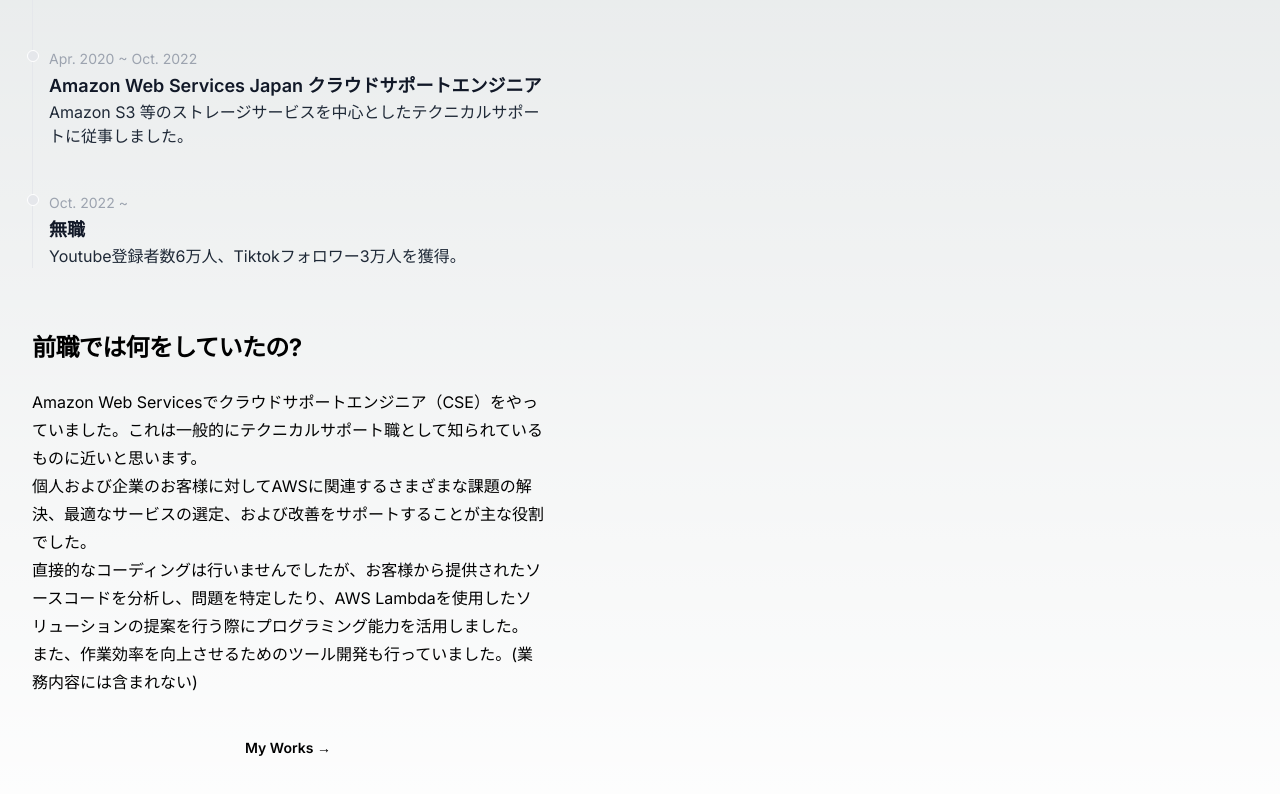
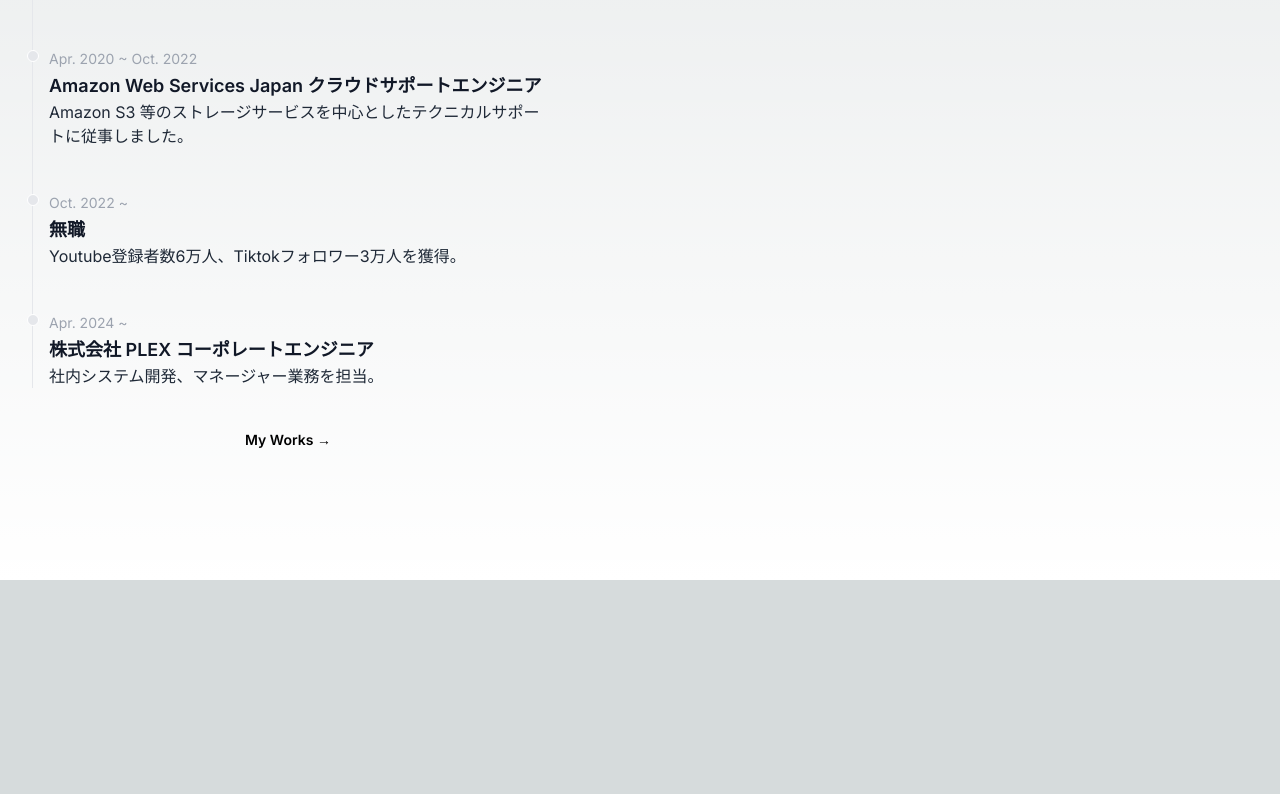
Before and after one commit to uma0317/portfolio, a Next.js app: page /about in a window 1280 px wide. Shown: the part 872-1666 px from the top of the page. After the commit the page ends 1452 px from the top, so only its background shows below. Built offline with nearby package versions, Linux system fonts and the light colour scheme.

Commit message:
feat: 🎸 職歴を更新

```diff
--- a/src/app/about/page.tsx
+++ b/src/app/about/page.tsx
@@ -1,31 +1,24 @@
-import Image from 'next/image'
-import Link from 'next/link'
+import Image from "next/image";
+import Link from "next/link";
 
 export default function Home() {
   return (
     <div className="relative isolate overflow-hidden px-6 py-24 sm:py-32 lg:overflow-visible lg:px-0">
-            {/* <div className="absolute inset-0 -z-10 overflow-hidden">
-                <svg className="absolute left-[max(50%,25rem)] top-0 h-[64rem] w-[128rem] -translate-x-1/2 stroke-gray-200 [mask-image:radial-gradient(64rem_64rem_at_top,white,transparent)]" aria-hidden="true">
-                    <defs>
-                        <pattern id="e813992c-7d03-4cc4-a2bd-151760b470a0" width="200" height="200" x="50%" y="-1" patternUnits="userSpaceOnUse">
-                            <path d="M100 200V.5M.5 .5H200" fill="none" />
-                        </pattern>
-                    </defs>
-                    <svg x="50%" y="-1" className="overflow-visible fill-gray-50">
-                        <path d="M-100.5 0h201v201h-201Z M699.5 0h201v201h-201Z M499.5 400h201v201h-201Z M-300.5 600h201v201h-201Z" stroke-width="0" />
-                    </svg>
-                    <rect width="100%" height="100%" stroke-width="0" fill="url(#e813992c-7d03-4cc4-a2bd-151760b470a0)" />
-                </svg>
-            </div> */}
       <div className="mx-auto grid max-w-2xl grid-cols-1 gap-x-8 gap-y-16 lg:mx-0 lg:max-w-none lg:grid-cols-2 lg:items-start lg:gap-y-10">
         <div className="lg:col-span-2 lg:col-start-1 lg:row-start-1 lg:mx-auto lg:grid lg:w-full lg:max-w-7xl lg:grid-cols-2 lg:gap-x-8 lg:px-8">
           <div className="lg:pr-4">
             <div className="lg:max-w-lg">
-                            <p className="text-base font-semibold leading-7 text-indigo-600">About Me</p>
-                            <h1 className="mt-2 text-3xl font-bold tracking-tight text-white-900 sm:text-4xl">山崎 悠雅</h1>
+              <p className="text-base font-semibold leading-7 text-indigo-600">
+                About Me
+              </p>
+              <h1 className="mt-2 text-3xl font-bold tracking-tight text-white-900 sm:text-4xl">
+                山崎 悠雅
+              </h1>
               <p className="mt-6 text-xl leading-8 text-white-700">
-                                関東在住のエンジニアです。<br />
-                                コーディング、映像制作、CG制作、ギターが好きです。<br />
+                関東在住のエンジニアです。
+                <br />
+                コーディング、映像制作、CG制作、ギターが好きです。
+                <br />
                 嫌いなものは紙が必要な手続きです。
               </p>
             </div>
@@ -42,58 +35,102 @@
         <div className="lg:col-span-2 lg:col-start-1 lg:row-start-2 lg:mx-auto lg:grid lg:w-full lg:max-w-7xl lg:grid-cols-2 lg:gap-x-8 lg:px-8">
           <div className="lg:pr-4">
             <div className="max-w-xl text-base leading-7 text-white-700 lg:max-w-lg">
-                            <h2 className="mt-4 text-2xl font-bold tracking-tight text-white-900">職歴</h2>
+              <h2 className="mt-4 text-2xl font-bold tracking-tight text-white-900">
+                職歴
+              </h2>
               <ol className="relative border-l border-gray-200 dark:border-gray-700">
                 <li className="mb-10 ml-4">
                   <div className="absolute w-3 h-3 bg-gray-200 rounded-full mt-1.5 -left-1.5 border border-white dark:border-gray-900 dark:bg-gray-700"></div>
-                                    <time className="mb-1 text-sm font-normal leading-none text-gray-400 dark:text-gray-500">Aug. 2018 1 week</time>
-                                    <h3 className="text-lg font-semibold text-gray-900 dark:text-white">Amazon Web Services Japan インターン</h3>
-                                    <p className="mb-4 text-base font-normal text-gray-800 dark:text-gray-400">個人でのバグ修正コンペでは1位、AWSを使用したグループハッカソンでは2位を獲得。</p>
+                  <time className="mb-1 text-sm font-normal leading-none text-gray-400 dark:text-gray-500">
+                    Aug. 2018 1 week
+                  </time>
+                  <h3 className="text-lg font-semibold text-gray-900 dark:text-white">
+                    Amazon Web Services Japan インターン
+                  </h3>
+                  <p className="mb-4 text-base font-normal text-gray-800 dark:text-gray-400">
+                    個人でのバグ修正コンペでは1位、AWSを使用したグループハッカソンでは2位を獲得。
+                  </p>
                 </li>
                 <li className="mb-10 ml-4">
                   <div className="absolute w-3 h-3 bg-gray-200 rounded-full mt-1.5 -left-1.5 border border-white dark:border-gray-900 dark:bg-gray-700"></div>
-                                    <time className="mb-1 text-sm font-normal leading-none text-gray-400 dark:text-gray-500">Sep. 2018 2 week</time>
-                                    <h3 className="text-lg font-semibold text-gray-900 dark:text-white">株式会社コロプラ インターン</h3>
-                                    <p className="text-base font-normal text-gray-800 dark:text-gray-400">サーバーサイド、データベース開発を経験。</p>
+                  <time className="mb-1 text-sm font-normal leading-none text-gray-400 dark:text-gray-500">
+                    Sep. 2018 2 week
+                  </time>
+                  <h3 className="text-lg font-semibold text-gray-900 dark:text-white">
+                    株式会社コロプラ インターン
+                  </h3>
+                  <p className="text-base font-normal text-gray-800 dark:text-gray-400">
+                    サーバーサイド、データベース開発を経験。
+                  </p>
                 </li>
                 <li className="mb-10 ml-4">
                   <div className="absolute w-3 h-3 bg-gray-200 rounded-full mt-1.5 -left-1.5 border border-white dark:border-gray-900 dark:bg-gray-700"></div>
-                                    <time className="mb-1 text-sm font-normal leading-none text-gray-400 dark:text-gray-500">Sep. 2018 1 month</time>
-                                    <h3 className="text-lg font-semibold text-gray-900 dark:text-white">楽天 インターン</h3>
-                                    <p className="text-base font-normal text-gray-800 dark:text-gray-400">Angular.jsを使用したフロントエンド開発に従事し、新しい機能の追加を行いました。</p>
+                  <time className="mb-1 text-sm font-normal leading-none text-gray-400 dark:text-gray-500">
+                    Sep. 2018 1 month
+                  </time>
+                  <h3 className="text-lg font-semibold text-gray-900 dark:text-white">
+                    楽天 インターン
+                  </h3>
+                  <p className="text-base font-normal text-gray-800 dark:text-gray-400">
+                    Angular.jsを使用したフロントエンド開発に従事し、新しい機能の追加を行いました。
+                  </p>
                 </li>
                 <li className="mb-10 ml-4">
                   <div className="absolute w-3 h-3 bg-gray-200 rounded-full mt-1.5 -left-1.5 border border-white dark:border-gray-900 dark:bg-gray-700"></div>
-                                    <time className="mb-1 text-sm font-normal leading-none text-gray-400 dark:text-gray-500">Mar. 2020</time>
-                                    <h3 className="text-lg font-semibold text-gray-900 dark:text-white">北見工業大学 情報システム工学科 卒業</h3>
+                  <time className="mb-1 text-sm font-normal leading-none text-gray-400 dark:text-gray-500">
+                    Mar. 2020
+                  </time>
+                  <h3 className="text-lg font-semibold text-gray-900 dark:text-white">
+                    北見工業大学 情報システム工学科 卒業
+                  </h3>
                 </li>
                 <li className="mb-10 ml-4">
                   <div className="absolute w-3 h-3 bg-gray-200 rounded-full mt-1.5 -left-1.5 border border-white dark:border-gray-900 dark:bg-gray-700"></div>
-                                    <time className="mb-1 text-sm font-normal leading-none text-gray-400 dark:text-gray-500">Apr. 2020 ~ Oct. 2022</time>
-                                    <h3 className="text-lg font-semibold text-gray-900 dark:text-white">Amazon Web Services Japan クラウドサポートエンジニア</h3>
-                                    <p className="text-base font-normal text-gray-800 dark:text-gray-400">Amazon S3 等のストレージサービスを中心としたテクニカルサポートに従事しました。</p>
+                  <time className="mb-1 text-sm font-normal leading-none text-gray-400 dark:text-gray-500">
+                    Apr. 2020 ~ Oct. 2022
+                  </time>
+                  <h3 className="text-lg font-semibold text-gray-900 dark:text-white">
+                    Amazon Web Services Japan クラウドサポートエンジニア
+                  </h3>
+                  <p className="text-base font-normal text-gray-800 dark:text-gray-400">
+                    Amazon S3
+                    等のストレージサービスを中心としたテクニカルサポートに従事しました。
+                  </p>
                 </li>
                 <li className="mb-10 ml-4">
                   <div className="absolute w-3 h-3 bg-gray-200 rounded-full mt-1.5 -left-1.5 border border-white dark:border-gray-900 dark:bg-gray-700"></div>
-                                    <time className="mb-1 text-sm font-normal leading-none text-gray-400 dark:text-gray-500">Oct. 2022 ~</time>
-                                    <h3 className="text-lg font-semibold text-gray-900 dark:text-white">無職</h3>
-                                    <p className="text-base font-normal text-gray-800 dark:text-gray-400">Youtube登録者数6万人、Tiktokフォロワー3万人を獲得。</p>
+                  <time className="mb-1 text-sm font-normal leading-none text-gray-400 dark:text-gray-500">
+                    Oct. 2022 ~
+                  </time>
+                  <h3 className="text-lg font-semibold text-gray-900 dark:text-white">
+                    無職
+                  </h3>
+                  <p className="text-base font-normal text-gray-800 dark:text-gray-400">
+                    Youtube登録者数6万人、Tiktokフォロワー3万人を獲得。
+                  </p>
+                </li>
+                <li className="mb-10 ml-4">
+                  <div className="absolute w-3 h-3 bg-gray-200 rounded-full mt-1.5 -left-1.5 border border-white dark:border-gray-900 dark:bg-gray-700"></div>
+                  <time className="mb-1 text-sm font-normal leading-none text-gray-400 dark:text-gray-500">
+                    Apr. 2024 ~
+                  </time>
+                  <h3 className="text-lg font-semibold text-gray-900 dark:text-white">
+                    株式会社 PLEX コーポレートエンジニア
+                  </h3>
+                  <p className="text-base font-normal text-gray-800 dark:text-gray-400">
+                    社内システム開発、マネージャー業務を担当。
+                  </p>
                 </li>
               </ol>
-                            <h2 className="mt-16 text-2xl font-bold tracking-tight text-white-900">前職では何をしていたの?</h2>
-                            <p className="mt-6">
-                                Amazon Web Servicesでクラウドサポートエンジニア（CSE）をやっていました。これは一般的にテクニカルサポート職として知られているものに近いと思います。<br />
-                                個人および企業のお客様に対してAWSに関連するさまざまな課題の解決、最適なサービスの選定、および改善をサポートすることが主な役割でした。<br />
-                                直接的なコーディングは行いませんでしたが、お客様から提供されたソースコードを分析し、問題を特定したり、AWS Lambdaを使用したソリューションの提案を行う際にプログラミング能力を活用しました。<br />
-                                また、作業効率を向上させるためのツール開発も行っていました。(業務内容には含まれない)
-                            </p>
               <div className="mt-10 flex items-center justify-center gap-x-6">
-                                <Link href="/works" className="text-sm font-semibold leading-6">My Works <span aria-hidden="true">→</span></Link>
+                <Link href="/works" className="text-sm font-semibold leading-6">
+                  My Works <span aria-hidden="true">→</span>
+                </Link>
               </div>
             </div>
           </div>
         </div>
       </div>
     </div>
-    )
+  );
 }
```
Lines whose indentation alone changed are shown as unchanged.
